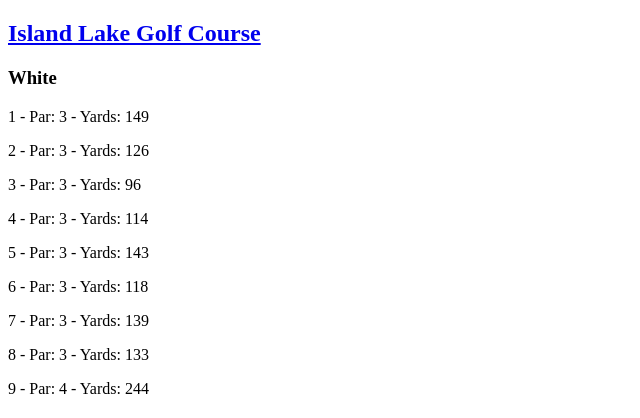
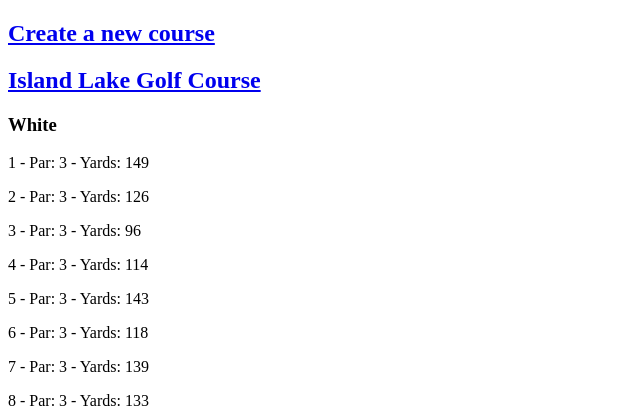
Before and after one commit to noahtq/golftracker, a Django app: page /courselibrary/ in a window 1280 px wide. Shown: the part 65-483 px from the top of the page, without its empty margins (0-640 px from the left). Run offline with Django 5.2, Linux system fonts and the light colour scheme; a user stored in the database is signed in; data comes from the database, SQL or seed files in the repository; both versions use the stored data as it was after the commit.

Commit message:
Create course redirects to course edit page, add link for create course on course library page

```diff
--- a/golftracker/courselibrary/templates/courselibrary/courselibrary.html
+++ b/golftracker/courselibrary/templates/courselibrary/courselibrary.html
@@ -1,6 +1,7 @@
 {% extends "rounds/base.html" %}
 {% block content %}
 {% if courses %}
+    <a href="{% url 'courselibrary:create' %}"><h2>Create a new course</h2></a>
     {% for course in courses %}
         <a href="{% url 'courselibrary:detail' course.id %}"><h2>{{ course.name }}</h2></a>
         {% for tee in course.tee_set.all %}
--- a/golftracker/courselibrary/views.py
+++ b/golftracker/courselibrary/views.py
@@ -8,6 +8,8 @@
 from .models import Course, Tee, Hole
 from .forms import CourseUpdateForm, TeeUpdateForm, HoleUpdateForm, CourseCreateForm
 
+
+#HELPER FUNCTIONS
 
 def canEditCourse(request, course) -> bool:
     ''' Only allow user to make changes to a course if they
@@ -22,6 +24,8 @@
     else:
         return creator == user or is_staff
 
+
+#VIEWS
 
 @login_required
 def courseList(request):
@@ -38,7 +42,7 @@
             form.instance.creator = request.user
             form.save()
             messages.success(request, f'Course successfully created.')
-            return redirect('courselibrary:courselibrary') #Edit this
+            return redirect(reverse('courselibrary:edit', kwargs={ 'course_id': form.instance.id }))
     else:
         form = CourseCreateForm()
 
```
Also changed, not shown: golftracker/db.sqlite3.
